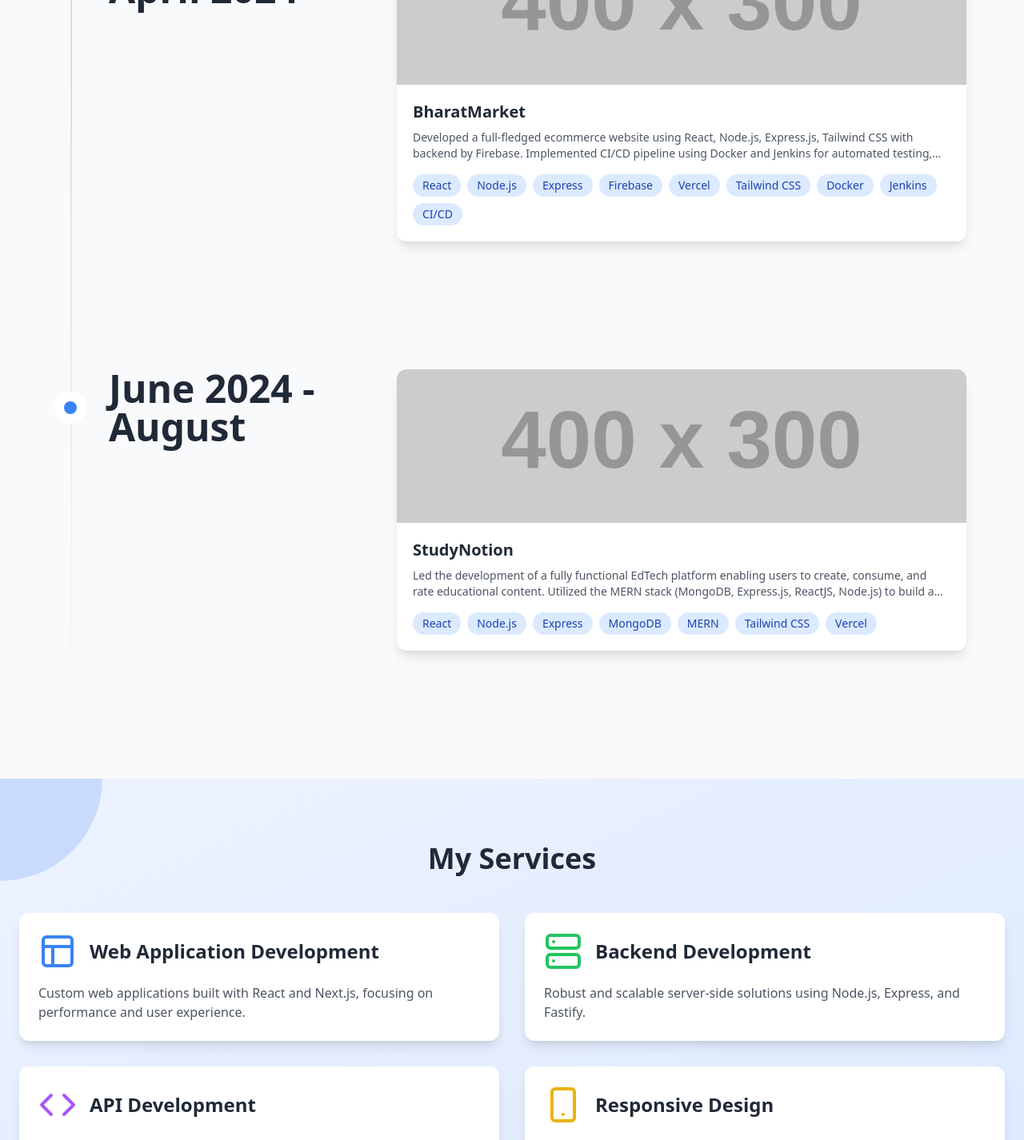
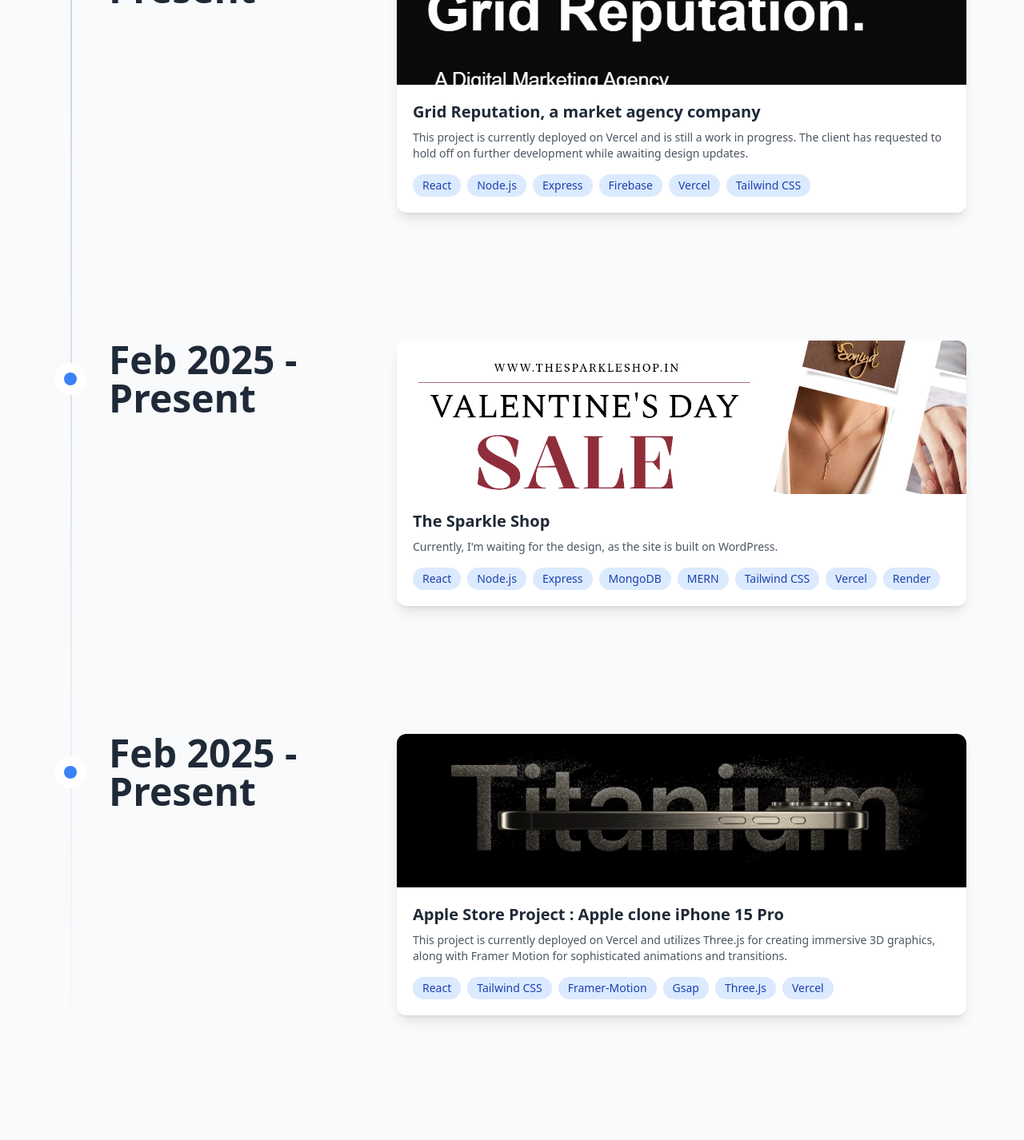
Before and after one commit to Singhmayank0217/My-Portfolio, a React (Create React App) app: page / in a window 1280 px wide. Shown: the part 4158-5584 px from the top of the page at 80% size. Built offline with nearby package versions, Linux system fonts and the light colour scheme.

Commit message:
added some data

```diff
--- a/src/components/Projects.jsx
+++ b/src/components/Projects.jsx
@@ -3,7 +3,10 @@
 import { GitlabIcon as GitHub, ExternalLink, X } from "lucide-react"
 import { Timeline } from "./Timeline"
 import Rk from "../assets/Rk-1.png";
-import SR from "../assets/Sraj-1.png"
+import SR from "../assets/Sraj-1.png";
+import GR from "../assets/Grid-1.png";
+import SS from "../assets/Shop-1.png";
+import AS from "../assets/Apple-1.png";
 
 const projects = [
   {
@@ -28,23 +31,33 @@
   },
   {
     id: 3,
-    title: "BharatMarket",
-    description: "Developed a full-fledged ecommerce website using React, Node.js, Express.js, Tailwind CSS with backend by Firebase. Implemented CI/CD pipeline using Docker and Jenkins for automated testing, building, and deployment, ensuring rapid updates. Implemented features like authentication, real-time database updates, and a smooth checkout process.",
-    image: "https://via.placeholder.com/400x300",
-    technologies: ["React", "Node.js", "Express", "Firebase", "Vercel", "Tailwind CSS", "Docker", "Jenkins", "CI/CD"],
-    github: "https://github.com/RahulChoudhary05/BharatMarket-EcommerceWebsite",
-    demo: "https://blog-platform-demo.com",
-    date: "March 2024 - April 2024",
+    title: "Grid Reputation, a market agency company",
+    description: " This project is currently deployed on Vercel and is still a work in progress. The client has requested to hold off on further development while awaiting design updates.",
+    image: GR,
+    technologies: ["React", "Node.js", "Express", "Firebase", "Vercel", "Tailwind CSS"],
+    github: "https://github.com/Singhmayank0217/Freelance-Project-GridReputation",
+    demo: "https://grid-reputation.vercel.app/",
+    date: "March 2023 - Present",
   },
   {
     id: 4,
-    title: "StudyNotion",
-    description: "Led the development of a fully functional EdTech platform enabling users to create, consume, and rate educational content. Utilized the MERN stack (MongoDB, Express.js, ReactJS, Node.js) to build a seamless learning experience. Created a seamless learning experience and implemented client-server architecture.",
-    image: "https://via.placeholder.com/400x300",
-    technologies: ["React", "Node.js", "Express", "MongoDB", "MERN", "Tailwind CSS", "Vercel"],
-    github: "https://github.com/RahulChoudhary05/StudyNotion",
-    demo: "https://blog-platform-demo.com",
-    date: "June 2024 - August",
+    title: "The Sparkle Shop",
+    description: "Currently, I'm waiting for the design, as the site is built on WordPress.",
+    image: SS,
+    technologies: ["React", "Node.js", "Express", "MongoDB", "MERN", "Tailwind CSS", "Vercel","Render"],
+    github: "",
+    demo: "https://thesparkleshop.in/",
+    date: "Feb 2025 - Present",
+  },
+  {
+    id: 5,
+    title: "Apple Store Project : Apple clone iPhone 15 Pro",
+    description: "This project is currently deployed on Vercel and utilizes Three.js for creating immersive 3D graphics, along with Framer Motion for sophisticated animations and transitions.",
+    image: AS,
+    technologies: ["React", "Tailwind CSS","Framer-Motion", " Gsap", "Three.Js", "Vercel"],
+    github: "https://github.com/Singhmayank0217/Apple_ThreeJs",
+    demo: "https://iphone15pro-mayank.netlify.app/",
+    date: "Feb 2025 - Present",
   },
 
 ]
```
